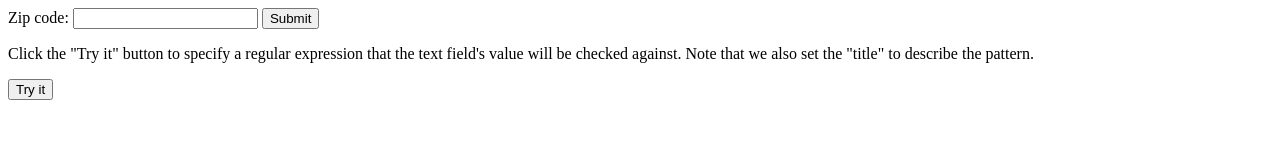
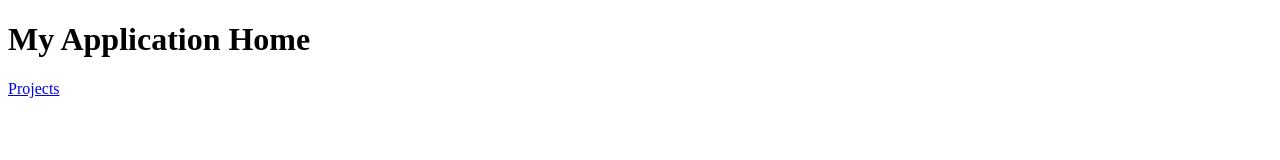
Before and after one commit to priyaindu14/index.js, a website: page home.html in a window 1280 px wide. Drawn offline with Linux system fonts and the light colour scheme.

Commit message:
Update home.html

```diff
--- a/home.html
+++ b/home.html
@@ -1,25 +1,12 @@
+<!-- home.html -->
 <!DOCTYPE html>
 <html>
+<head>
+   <meta charset="UTF-8">
+   <title>My Application</title>
+</head>
 <body>
-
-<form action="/action_page.php">
-  Zip code: <input type="text" id="myText" name="zip_code">
-  <input type="submit">
-</form>
-
-<p>Click the "Try it" button to specify a regular expression that the text field's value will be checked against. Note that we also set the "title" to describe the pattern.</p>
-
-<button onclick="myFunction()">Try it</button>
-
-<p id="demo"></p>
-
-<script>
-function myFunction() {
-  document.getElementById("myText").pattern = "[1-3]";
-  document.getElementById("myText").title = "A number from 1 to 3";
-  document.getElementById("demo").innerHTML = "The text field can now only contain numbers from 1 to 3.";
-}
-</script>
-
+   <h1>My Application Home</h1>
+   <a href="./project">Projects</a>
 </body>
 </html>
```
